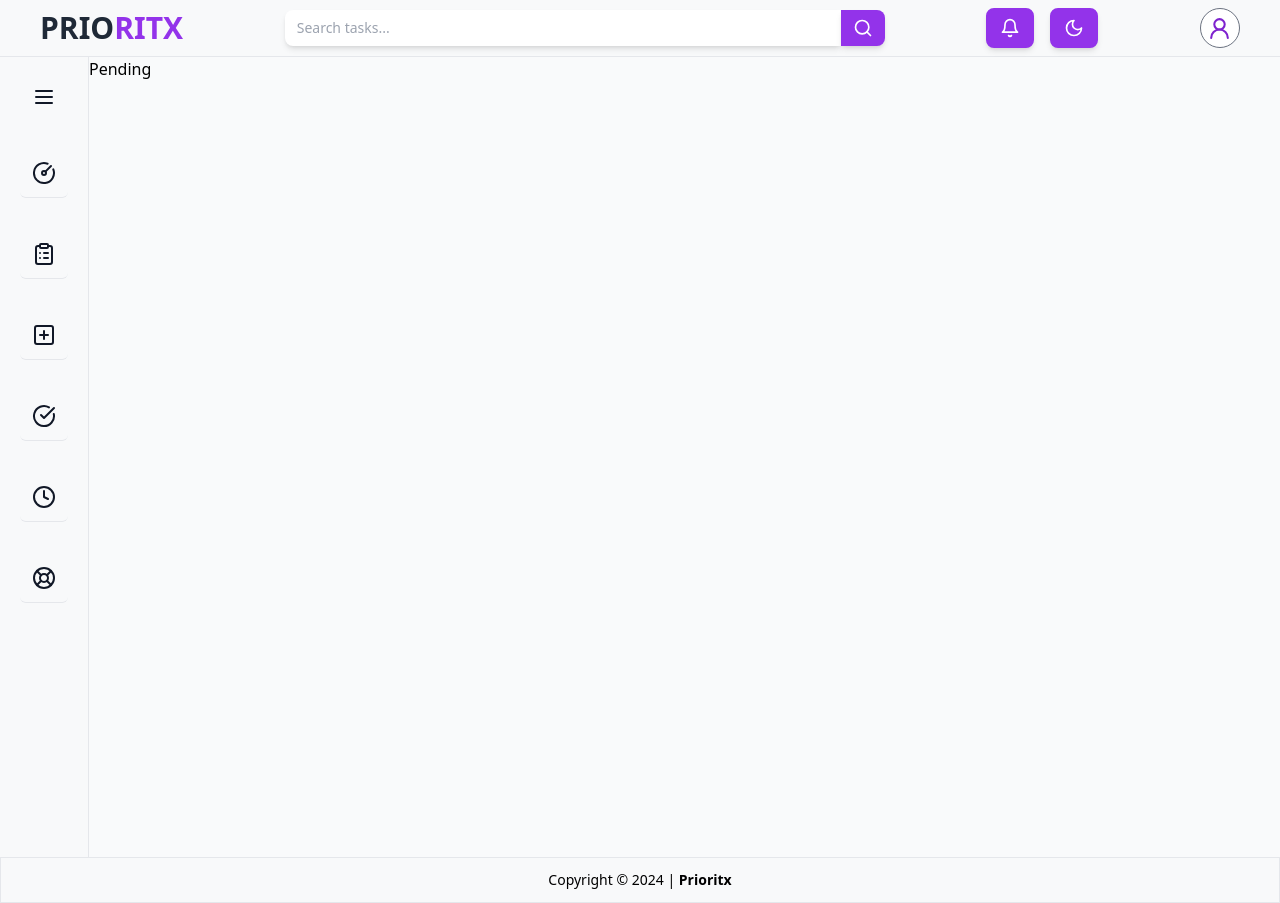
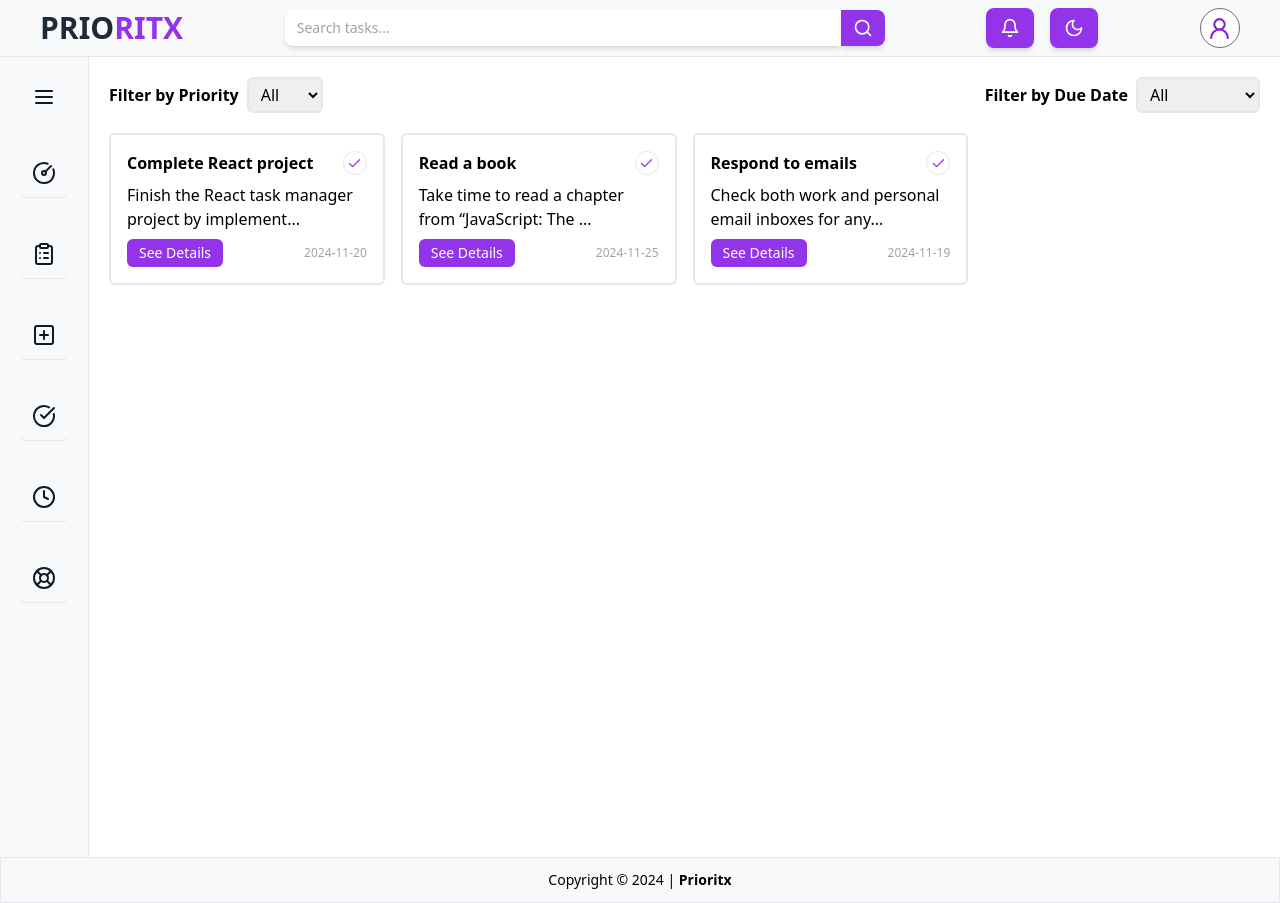
Before and after one commit to shawaiz-khan/prioritx, a React (Vite) app in the folder frontend/: page /dashboard/pending in a window 1280 px wide. Built offline with nearby package versions, Linux system fonts and the light colour scheme.

Commit message:
add: Added the completed and pending tasks

```diff
--- a/frontend/src/components/TaskItem.jsx
+++ b/frontend/src/components/TaskItem.jsx
@@ -1,7 +1,7 @@
 /* eslint-disable react/prop-types */
 import { Check } from "lucide-react";
 
-export default function TaskItem({ task, handleCompleted, handlePreviewData }) {
+export default function TaskItem({ task, handleCompleted = null, handlePreviewData }) {
     const { id, title, description, dueDate, completed } = task;
     const shortDescription = description.length > 50 ? description.slice(0, 50) + '...' : description;
 
--- /dev/null
+++ b/frontend/src/components/TaskList.jsx
@@ -0,0 +1,52 @@
+/* eslint-disable react/prop-types */
+import FilterDropdown from "../components/FilterDropdown";
+import TaskItem from "../components/TaskItem";
+
+export default function TaskList({
+    filteredTasks,
+    uniquePriorities,
+    uniqueDueDates,
+    selectedPriority,
+    setSelectedPriority,
+    selectedDueDate,
+    setSelectedDueDate,
+    handlePreviewData,
+    handleCompleted,
+    isExpanded,
+}) {
+    return (
+        <div className={`flex flex-col bg-light-background h-screen p-5 ${isExpanded ? "w-2/4" : "w-full"} flex-shrink-0`}>
+            <div className="flex justify-between items-center gap-4 mb-5 w-full">
+                <FilterDropdown
+                    label="Filter by Priority"
+                    options={uniquePriorities.map((priority) => ({
+                        value: priority,
+                        label: priority.charAt(0).toUpperCase() + priority.slice(1),
+                    }))}
+                    value={selectedPriority}
+                    onChange={(e) => setSelectedPriority(e.target.value)}
+                />
+                <FilterDropdown
+                    label="Filter by Due Date"
+                    options={uniqueDueDates.map((date) => ({
+                        value: date,
+                        label: date,
+                    }))}
+                    value={selectedDueDate}
+                    onChange={(e) => setSelectedDueDate(e.target.value)}
+                />
+            </div>
+
+            <div className={`grid ${isExpanded ? "grid-cols-2" : "grid-cols-4"} gap-4`}>
+                {filteredTasks.map((task) => (
+                    <TaskItem
+                        key={task.id}
+                        task={task}
+                        handleCompleted={handleCompleted}
+                        handlePreviewData={handlePreviewData}
+                    />
+                ))}
+            </div>
+        </div>
+    );
+}
--- /dev/null
+++ b/frontend/src/hooks/useTaskFiltering.jsx
@@ -0,0 +1,38 @@
+import { useState } from "react";
+
+export default function useTaskFiltering(tasks) {
+    const [selectedPriority, setSelectedPriority] = useState("");
+    const [selectedDueDate, setSelectedDueDate] = useState("");
+    const [selectedTask, setSelectedTask] = useState(null);
+    const [isExpanded, setIsExpanded] = useState(false);
+
+    const getUniqueValues = (key) => [...new Set(tasks.map((task) => task[key]))];
+    const uniquePriorities = getUniqueValues("priority");
+    const uniqueDueDates = getUniqueValues("dueDate");
+
+    const filteredTasks = tasks.filter((task) => {
+        const matchesPriority = selectedPriority ? task.priority === selectedPriority : true;
+        const matchesDueDate = selectedDueDate ? task.dueDate === selectedDueDate : true;
+        return matchesPriority && matchesDueDate;
+    });
+
+    const handlePreviewData = (task) => {
+        setSelectedTask(task);
+        setIsExpanded(true);
+    };
+
+    return {
+        selectedPriority,
+        setSelectedPriority,
+        selectedDueDate,
+        setSelectedDueDate,
+        selectedTask,
+        setSelectedTask,
+        isExpanded,
+        setIsExpanded,
+        uniquePriorities,
+        uniqueDueDates,
+        filteredTasks,
+        handlePreviewData,
+    };
+}
--- a/frontend/src/pages/Completed.jsx
+++ b/frontend/src/pages/Completed.jsx
@@ -1,7 +1,40 @@
+import useTaskFiltering from "../hooks/useTaskFiltering";
+import TaskList from "../components/TaskList";
+import PreviewPane from "../components/PreviewPane";
+import tasks from "../data/SampleTasks";
+
 export default function Completed() {
+    const {
+        selectedPriority,
+        setSelectedPriority,
+        selectedDueDate,
+        setSelectedDueDate,
+        selectedTask,
+        isExpanded,
+        setIsExpanded,
+        uniquePriorities,
+        uniqueDueDates,
+        filteredTasks,
+        handlePreviewData,
+    } = useTaskFiltering(tasks.filter((task) => task.completed));
+
     return (
-        <div>
-            Completed
+        <div className="min-h-screen flex overflow-hidden">
+            <TaskList
+                filteredTasks={filteredTasks}
+                uniquePriorities={uniquePriorities}
+                uniqueDueDates={uniqueDueDates}
+                selectedPriority={selectedPriority}
+                setSelectedPriority={setSelectedPriority}
+                selectedDueDate={selectedDueDate}
+                setSelectedDueDate={setSelectedDueDate}
+                handlePreviewData={handlePreviewData}
+                isExpanded={isExpanded}
+            />
+
+            <aside className={`border-l p-5 flex-shrink-0 overflow-auto transition-all ${isExpanded ? "w-1/2" : "hidden"}`}>
+                <PreviewPane task={selectedTask} closeTask={() => setIsExpanded(false)} />
+            </aside>
         </div>
-    )
+    );
 }
--- a/frontend/src/pages/Pending.jsx
+++ b/frontend/src/pages/Pending.jsx
@@ -1,7 +1,40 @@
+import useTaskFiltering from "../hooks/useTaskFiltering";
+import TaskList from "../components/TaskList";
+import PreviewPane from "../components/PreviewPane";
+import tasks from "../data/SampleTasks";
+
 export default function Pending() {
+    const {
+        selectedPriority,
+        setSelectedPriority,
+        selectedDueDate,
+        setSelectedDueDate,
+        selectedTask,
+        isExpanded,
+        setIsExpanded,
+        uniquePriorities,
+        uniqueDueDates,
+        filteredTasks,
+        handlePreviewData,
+    } = useTaskFiltering(tasks.filter((task) => !task.completed));
+
     return (
-        <div>
-            Pending
+        <div className="min-h-screen flex overflow-hidden">
+            <TaskList
+                filteredTasks={filteredTasks}
+                uniquePriorities={uniquePriorities}
+                uniqueDueDates={uniqueDueDates}
+                selectedPriority={selectedPriority}
+                setSelectedPriority={setSelectedPriority}
+                selectedDueDate={selectedDueDate}
+                setSelectedDueDate={setSelectedDueDate}
+                handlePreviewData={handlePreviewData}
+                isExpanded={isExpanded}
+            />
+
+            <aside className={`border-l p-5 flex-shrink-0 overflow-auto transition-all ${isExpanded ? "w-1/2" : "hidden"}`}>
+                <PreviewPane task={selectedTask} closeTask={() => setIsExpanded(false)} />
+            </aside>
         </div>
-    )
+    );
 }
--- a/frontend/src/pages/Tasks.jsx
+++ b/frontend/src/pages/Tasks.jsx
@@ -1,77 +1,45 @@
-import { useState } from "react";
-import FilterDropdown from "../components/FilterDropdown";
-import TaskItem from "../components/TaskItem";
-import tasks from '../data/SampleTasks';
+import useTaskFiltering from "../hooks/useTaskFiltering";
+import TaskList from "../components/TaskList";
 import PreviewPane from "../components/PreviewPane";
+import tasks from "../data/SampleTasks";
 
 export default function Tasks() {
-    const [isExpanded, setIsExpanded] = useState(false);
-    const [taskList, setTaskList] = useState(tasks);
-    const [selectedPriority, setSelectedPriority] = useState('');
-    const [selectedDueDate, setSelectedDueDate] = useState('');
-    const [selectedTask, setSelectedTask] = useState(null);
+    const {
+        selectedPriority,
+        setSelectedPriority,
+        selectedDueDate,
+        setSelectedDueDate,
+        selectedTask,
+        isExpanded,
+        setIsExpanded,
+        uniquePriorities,
+        uniqueDueDates,
+        filteredTasks,
+        handlePreviewData,
+    } = useTaskFiltering(tasks);
 
     const handleCompleted = (id) => {
-        setTaskList((prevTasks) =>
-            prevTasks.map((task) =>
-                task.id === id ? { ...task, completed: !task.completed } : task
-            )
-        );
+        const task = tasks.find((task) => task.id === id);
+        if (task) task.completed = !task.completed;
     };
-
-    const handlePreviewData = (task) => {
-        setSelectedTask(task);
-        setIsExpanded(true);
-    };
-
-    const getUniqueValues = (key) => [...new Set(tasks.map((task) => task[key]))];
-    const uniquePriorities = getUniqueValues("priority");
-    const uniqueDueDates = getUniqueValues("dueDate");
-
-    const filteredTasks = taskList.filter((task) => {
-        const matchesPriority = selectedPriority ? task.priority === selectedPriority : true;
-        const matchesDueDate = selectedDueDate ? task.dueDate === selectedDueDate : true;
-        return matchesPriority && matchesDueDate;
-    });
 
     return (
         <div className="min-h-screen flex overflow-hidden">
-            <div className={`flex flex-col bg-light-background h-screen p-5 ${isExpanded ? 'w-2/4' : 'w-full'} flex-shrink-0`}>
-                <div className="flex justify-between items-center gap-4 mb-5 w-full">
-                    <FilterDropdown
-                        label="Filter by Priority"
-                        options={uniquePriorities.map((priority) => ({
-                            value: priority,
-                            label: priority.charAt(0).toUpperCase() + priority.slice(1),
-                        }))}
-                        value={selectedPriority}
-                        onChange={(e) => setSelectedPriority(e.target.value)}
-                    />
-                    <FilterDropdown
-                        label="Filter by Due Date"
-                        options={uniqueDueDates.map((date) => ({
-                            value: date,
-                            label: date,
-                        }))}
-                        value={selectedDueDate}
-                        onChange={(e) => setSelectedDueDate(e.target.value)}
-                    />
-                </div>
+            <TaskList
+                filteredTasks={filteredTasks}
+                uniquePriorities={uniquePriorities}
+                uniqueDueDates={uniqueDueDates}
+                selectedPriority={selectedPriority}
+                setSelectedPriority={setSelectedPriority}
+                selectedDueDate={selectedDueDate}
+                setSelectedDueDate={setSelectedDueDate}
+                handlePreviewData={handlePreviewData}
+                handleCompleted={handleCompleted}
+                isExpanded={isExpanded}
+            />
 
-                <div className={`grid ${isExpanded ? 'grid-cols-2' : 'grid-cols-4'} gap-4`}>
-                    {filteredTasks.map((task) => (
-                        <TaskItem
-                            key={task.id}
-                            task={task}
-                            handleCompleted={handleCompleted}
-                            handlePreviewData={handlePreviewData}
-                        />
-                    ))}
-                </div>
-            </div>
-
-            <aside className={`border-l p-5 flex-shrink-0 overflow-auto transition-all ${isExpanded ? 'w-1/2' : 'hidden'}`}>
-                <PreviewPane task={selectedTask} closeTask={() => { setIsExpanded(false) }} />
+            <aside className={`border-l p-5 flex-shrink-0 overflow-auto transition-all ${isExpanded ? "w-1/2" : "hidden"}`}>
+                <PreviewPane task={selectedTask} closeTask={() => setIsExpanded(false)} />
             </aside>
         </div>
     );
```
